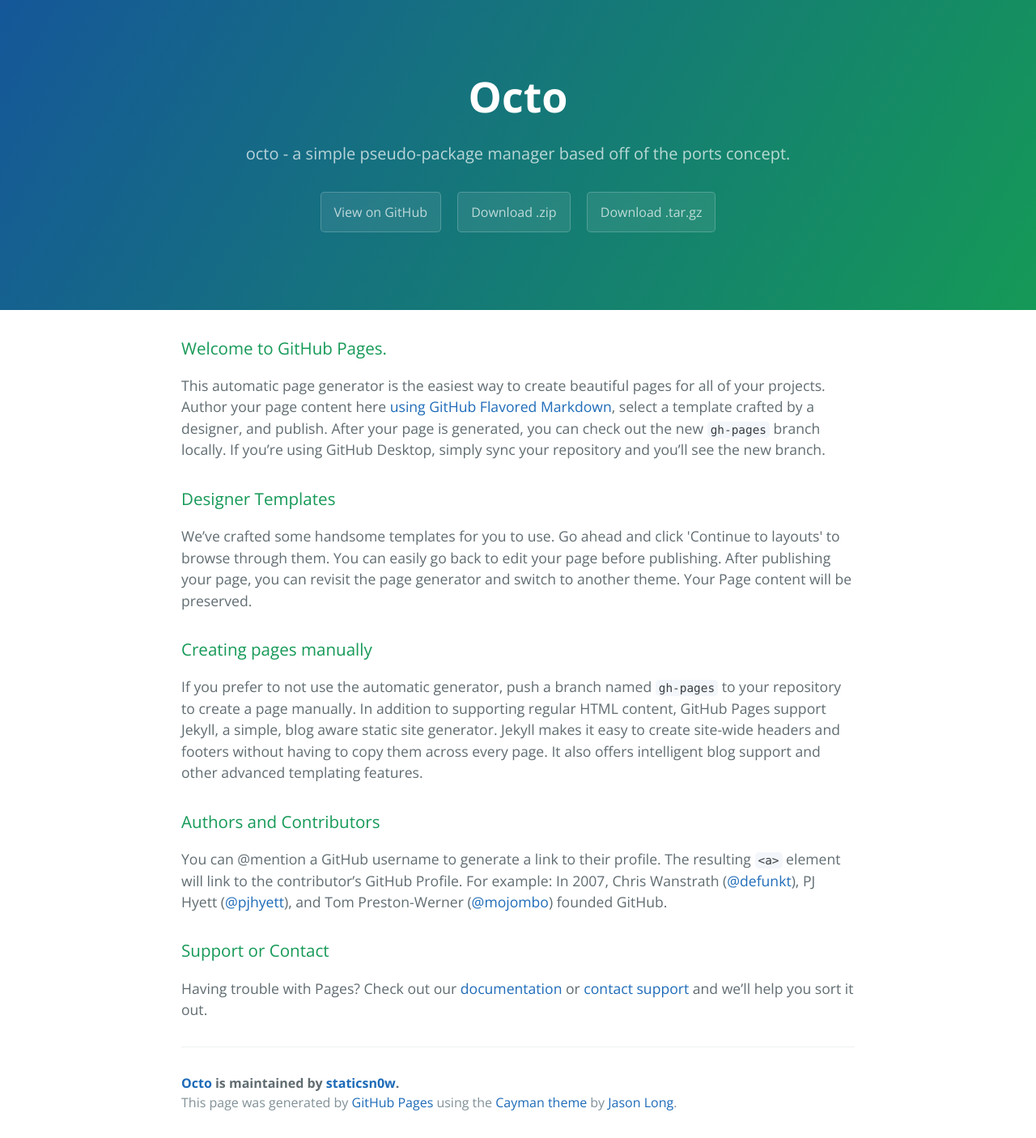
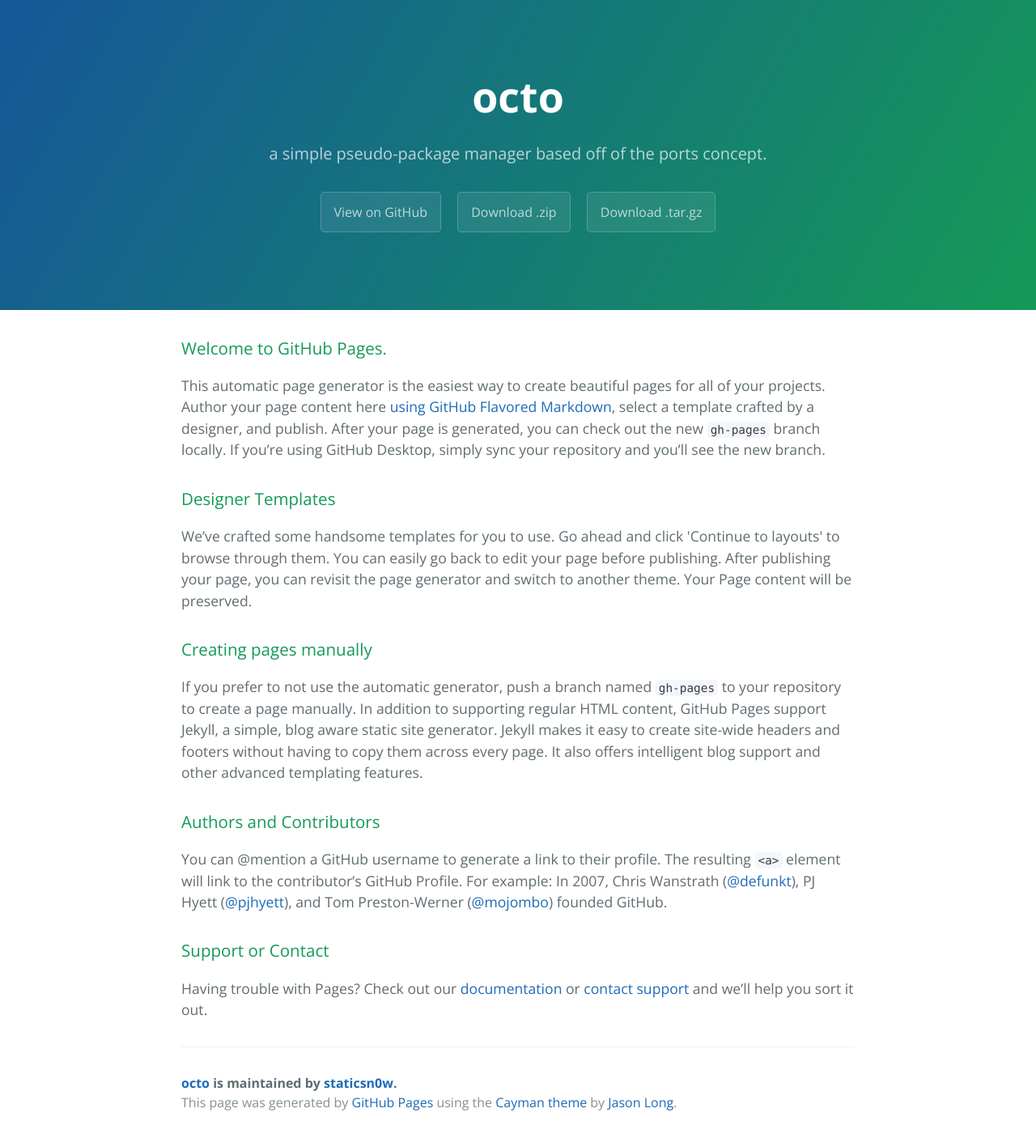
Before and after one commit to staticsn0w/octo, a Jekyll site: the page index.html, which Jekyll copies as it is, in a window 1280 px wide. Shown: the whole page at 81% size. Built offline with Jekyll 4.4.1, drawn with Linux system fonts in a browser that asks for light colours.

```diff
--- a/index.html
+++ b/index.html
@@ -2,7 +2,7 @@
 <html lang="en-us">
   <head>
     <meta charset="UTF-8">
-    <title>Octo by staticsn0w</title>
+    <title>octo by staticsn0w</title>
     <meta name="viewport" content="width=device-width, initial-scale=1">
     <link rel="stylesheet" type="text/css" href="stylesheets/normalize.css" media="screen">
     <link href='https://fonts.googleapis.com/css?family=Open+Sans:400,700' rel='stylesheet' type='text/css'>
@@ -11,8 +11,8 @@
   </head>
   <body>
     <section class="page-header">
-      <h1 class="project-name">Octo</h1>
-      <h2 class="project-tagline">octo - a simple pseudo-package manager based off of the ports concept.</h2>
+      <h1 class="project-name">octo</h1>
+      <h2 class="project-tagline">a simple pseudo-package manager based off of the ports concept.</h2>
       <a href="https://github.com/staticsn0w/octo" class="btn">View on GitHub</a>
       <a href="https://github.com/staticsn0w/octo/zipball/master" class="btn">Download .zip</a>
       <a href="https://github.com/staticsn0w/octo/tarball/master" class="btn">Download .tar.gz</a>
@@ -45,7 +45,7 @@
 <p>Having trouble with Pages? Check out our <a href="https://help.github.com/pages">documentation</a> or <a href="https://github.com/contact">contact support</a> and we’ll help you sort it out.</p>
 
       <footer class="site-footer">
-        <span class="site-footer-owner"><a href="https://github.com/staticsn0w/octo">Octo</a> is maintained by <a href="https://github.com/staticsn0w">staticsn0w</a>.</span>
+        <span class="site-footer-owner"><a href="https://github.com/staticsn0w/octo">octo</a> is maintained by <a href="https://github.com/staticsn0w">staticsn0w</a>.</span>
 
         <span class="site-footer-credits">This page was generated by <a href="https://pages.github.com">GitHub Pages</a> using the <a href="https://github.com/jasonlong/cayman-theme">Cayman theme</a> by <a href="https://twitter.com/jasonlong">Jason Long</a>.</span>
       </footer>
```
Also changed, not shown: params.json (+2 -2 lines).
